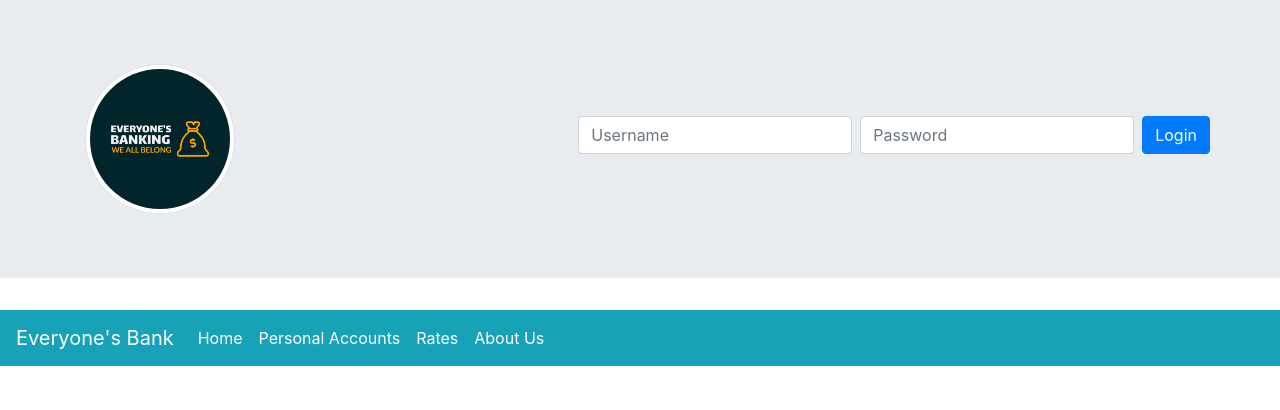
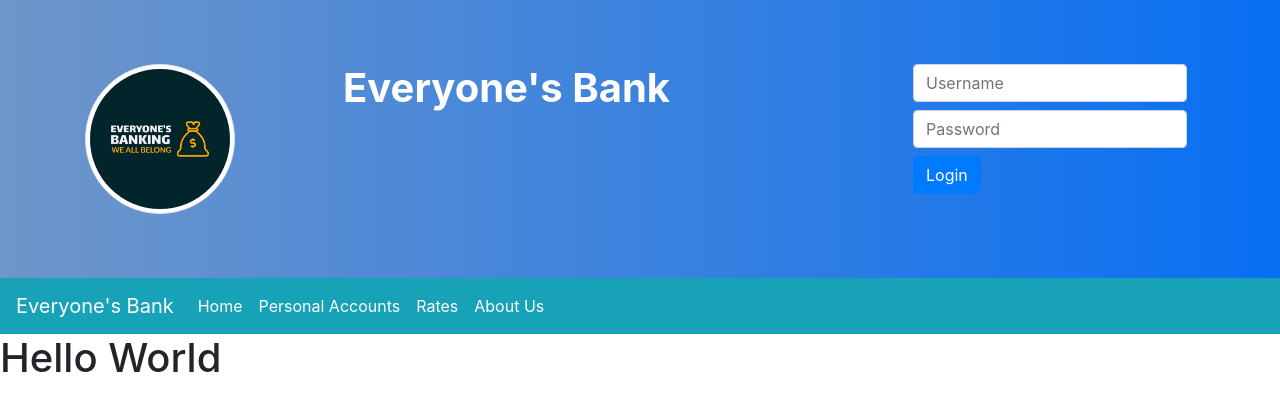
Before and after one commit to Saint-Prince/everyonesbankproject, a website: page index.html in a window 1280 px wide. Drawn offline with nearby package versions, Linux system fonts and the light colour scheme.

Commit message:
added color to header, sticky top navbar and banks name in middle of header. Still working on moving logo left

```diff
--- a/CSS/styles.scss
+++ b/CSS/styles.scss
@@ -1,10 +1,14 @@
-$header-color: (#086FF3, #4088E5);
+$header-color: linear-gradient(to right, #6f96c9, #086FF3);
 
 
 #homeLogo {
     width: 150px;
+
 }
 
-header {
-    background-color: linear-gradient(to right, #086FF3, #4088E5);
+#homeHeader {
+
+    background: $header-color;
+    margin-bottom: 0px;
+
 }
--- a/index.html
+++ b/index.html
@@ -19,31 +19,33 @@
 </head>
 
 <body>
-    <header class="jumbotron jumbotron-fluid">
+    <header id="homeHeader" class="jumbotron jumbotron-fluid">
         <div class="container">
             <div class="row">
-                <div class="col">
+                <div class="col align-content-start">
                     <img id="homeLogo" src="img/logo.png" alt="Everyone's Bank Logo" class="img-thumbnail img-fluid rounded-circle">
                 </div>
-
+                <div class="col-6">
+                    <h1 class="text-white"><strong>Everyone's Bank</strong></h1>
+                </div>
+            <div class="col">
                 <form class="form-inline">
-                    <label class="sr-only" for="inlineFormInputName2">Username</label>
-                    <input type="text" class="form-control mb-2 mr-sm-2" id="inlineFormInputName2" placeholder="Username">
-
-                    <label class="sr-only" for="inlineFormInputGroupUsername2">Password</label>
+                    <label class="sr-only" for="username">Username</label>
+                    <input type="text" class="form-control mb-2 mr-sm-2" id="username" placeholder="Username">
+                    <label class="sr-only" for="password">Password</label>
                     <div class="input-group mb-2 mr-sm-2">
-                        <input type="text" class="form-control" id="inlineFormInputGroupUsername2" placeholder="Password">
+                        <input type="text" class="form-control" id="password" placeholder="Password">
                     </div>
                     <button type="submit" class="btn btn-primary mb-2">Login</button>
                 </form>
-
+            </div>
             </div>
 
         </div>
 
     </header>
 
-    <nav class="navbar navbar-expand-lg navbar-light bg-info">
+    <nav class="navbar navbar-expand-lg navbar-light bg-info sticky-top">
         <a class="navbar-brand text-white" href="#">Everyone's Bank</a>
         <button class="navbar-toggler" type="button" data-toggle="collapse" data-target="#navbarNav"
             aria-controls="navbarNav" aria-expanded="false" aria-label="Toggle navigation">
@@ -67,6 +69,10 @@
         </div>
     </nav>
 
+
+    <h1>Hello World</h1>
+
+
     <footer class="site-footer">
 
     </footer>
```
Also changed, not shown: CSS/styles.css.
